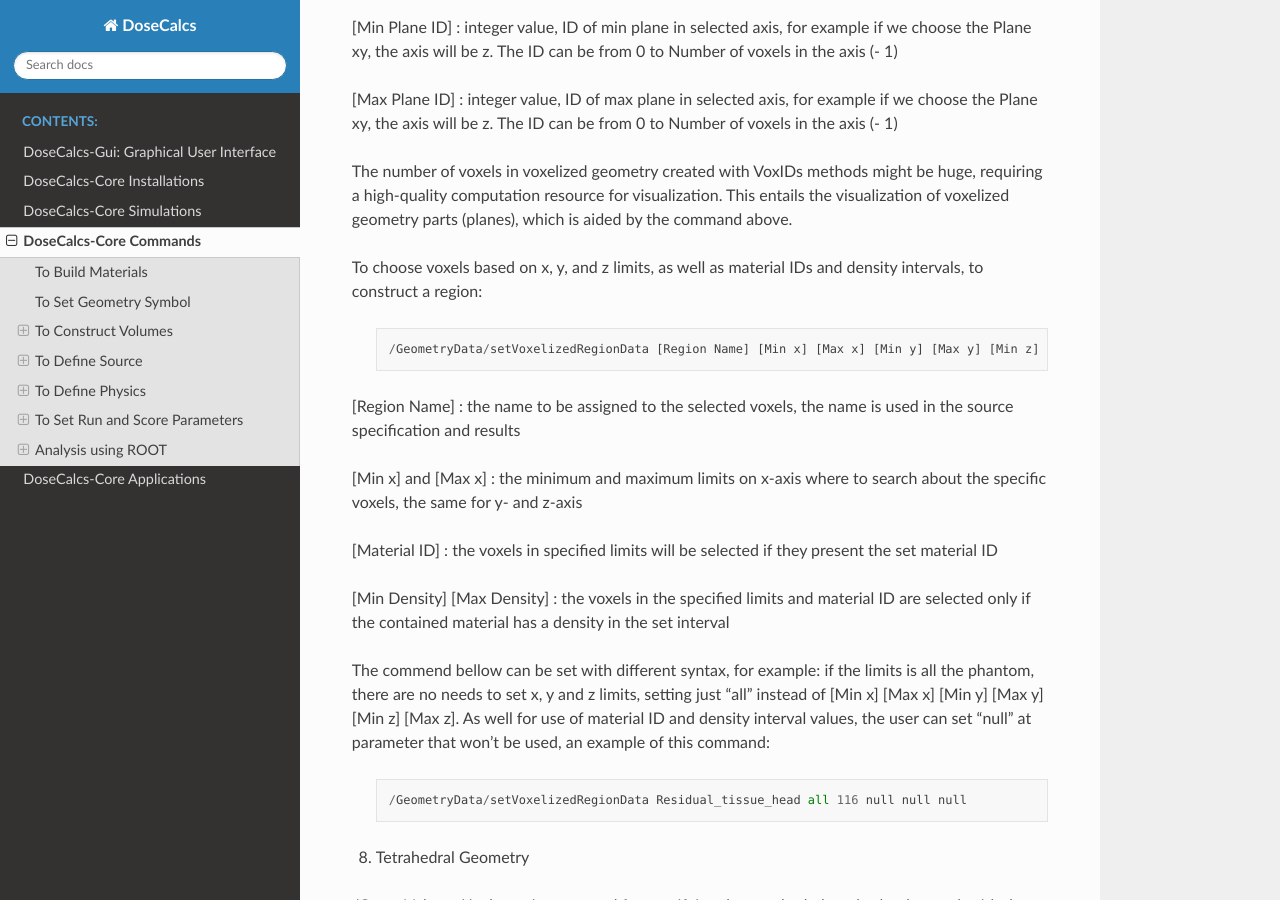
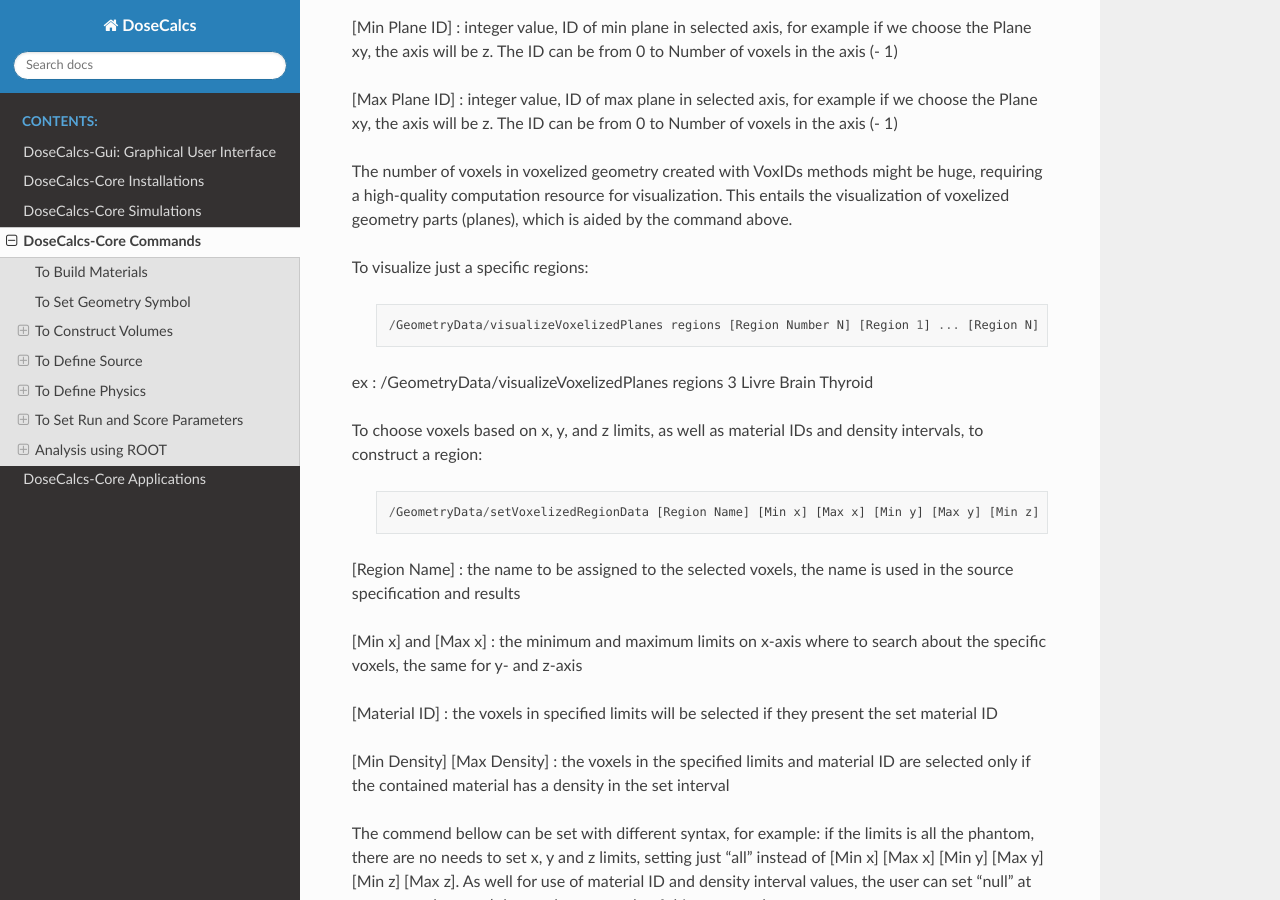
Before and after one commit to TarikEl/DoseCalcs-Gui, a Sphinx documentation site: the page built from docs/Commands.rst, in a window 1280 px wide and 900 px high, scrolled down 6674 px. Built offline with Sphinx 7.4.7 and the Read the Docs theme 2.0.0, drawn with Linux system fonts in a browser that asks for light colours; some of the changed text lies outside the part shown.

Commit message:
message of commit

```diff
--- a/docs/Commands.rst
+++ b/docs/Commands.rst
@@ -286,6 +286,14 @@ Another useful command is /setPixelsCompression, which is used to compress xy vo
 
 The number of voxels in voxelized geometry created with VoxIDs methods might be huge, requiring a high-quality computation resource for visualization. This entails the visualization of voxelized geometry parts (planes), which is aided by the command above.
 
+To visualize just a specific regions:
+
+ .. code-block::
+
+    /GeometryData/visualizeVoxelizedPlanes regions [Region Number N] [Region 1] ... [Region N]
+
+ex : /GeometryData/visualizeVoxelizedPlanes regions 3 Livre Brain Thyroid
+
 .. or DICOM
 
 To choose voxels based on x, y, and z limits, as well as material IDs and density intervals, to construct a region:
@@ -351,6 +359,14 @@ To set the TET phantom limits:
     /GeometryData/setTETPhantomLimits xy -5 5
 
 Means that phantom will be composed by tetrahedrons from -5 mm to 5 mm in the z axis.
+
+To visualize just a specific regions:
+
+ .. code-block::
+
+    /GeometryData/setTETPhantomLimits regions [Region Number N] [Region 1] ... [Region N]
+
+ex : /GeometryData/setTETPhantomLimits regions 3 Livre Brain Thyroid
 
 To create a new region data based on material density:
 
```
